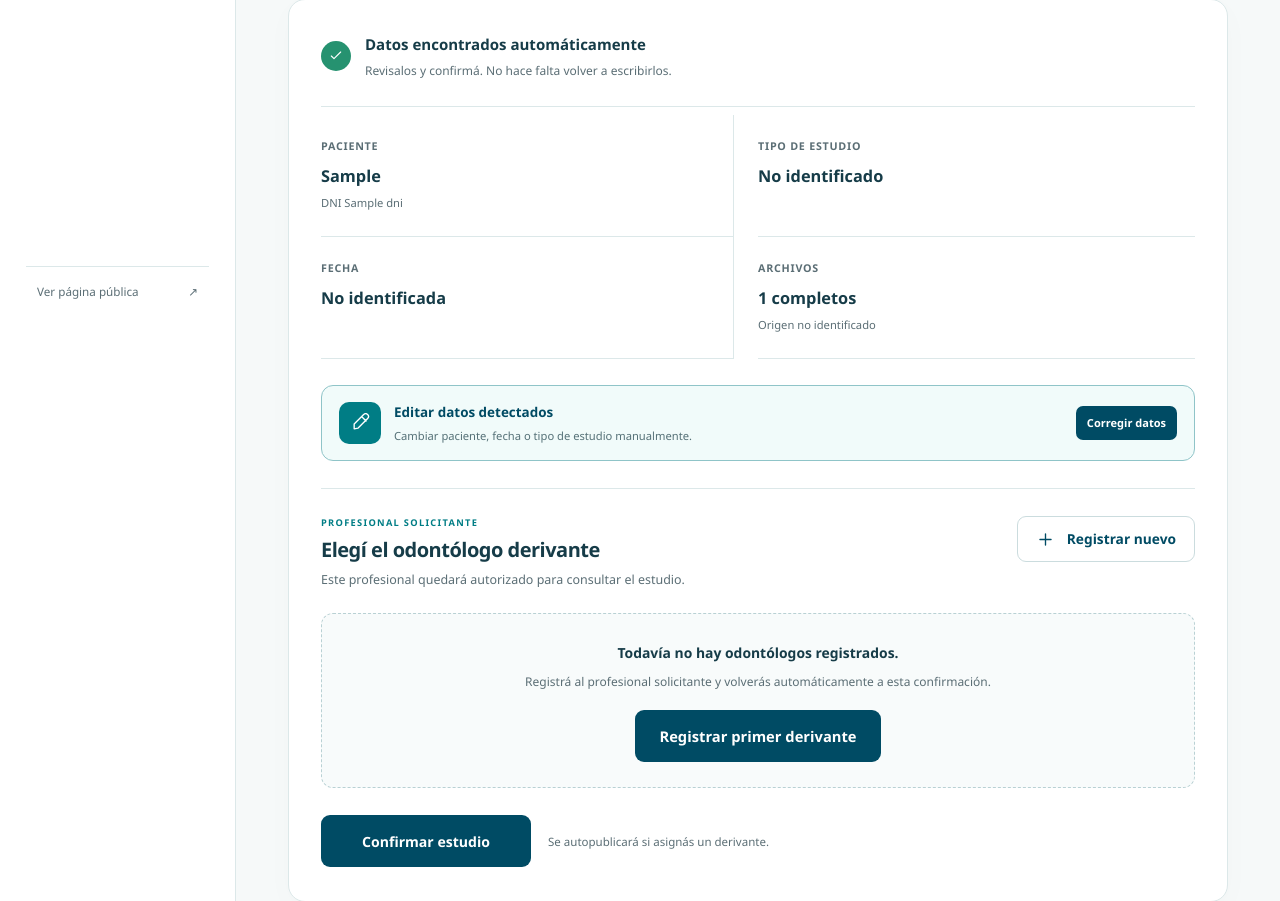
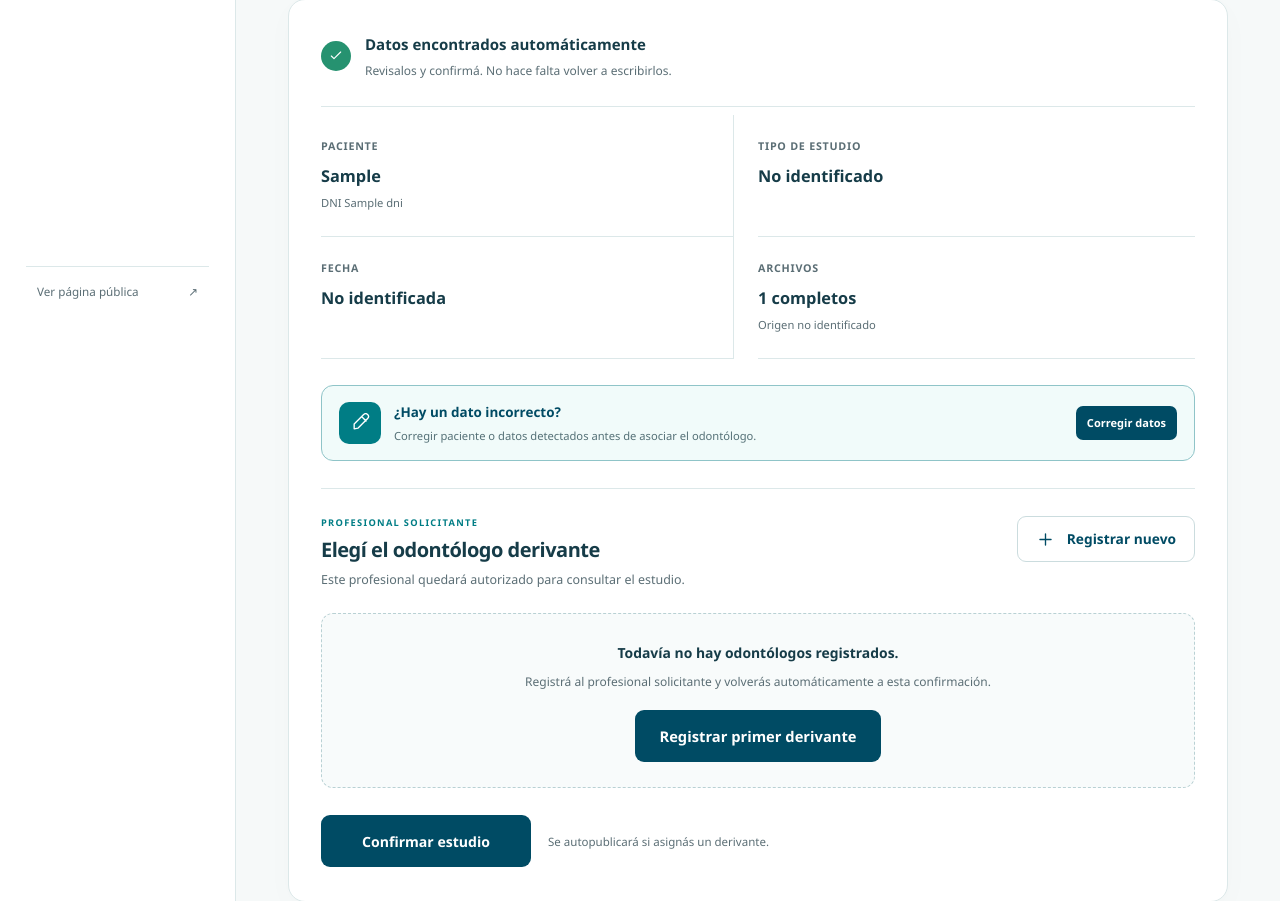
Before and after one commit to federixco/odonto, a Django app: template apps/estudios/templates/estudios/importacion_detalle.html in a window 1280 px wide. Shown: the part 471-1372 px from the top of the page. Run offline with Django 5.2, Linux system fonts and the light colour scheme; the template is opened without the code that fills it: most values are stand-ins (such as "Sample title", 1, 10 or a date in 2020); form fields are guessed from the names that the template uses.

Commit message:
style: revertir cambio de texto a '¿Hay un dato incorrecto?' a peticion del usuario

```diff
--- a/apps/estudios/templates/estudios/importacion_detalle.html
+++ b/apps/estudios/templates/estudios/importacion_detalle.html
@@ -39,7 +39,7 @@
         <details class="detected-edit detected-edit-prominent" {% if form.errors %}open{% endif %}>
             <summary>
                 <span class="detected-edit-icon">{% include 'core/includes/icon.html' with name='edit' %}</span>
-                <span><strong>Editar datos detectados</strong><small>Cambiar paciente, fecha o tipo de estudio manualmente.</small></span>
+                <span><strong>¿Hay un dato incorrecto?</strong><small>Corregir paciente o datos detectados antes de asociar el odontólogo.</small></span>
                 <span class="detected-edit-action">Corregir datos</span>
             </summary>
             <div class="admin-form detection-edit-form">
```
